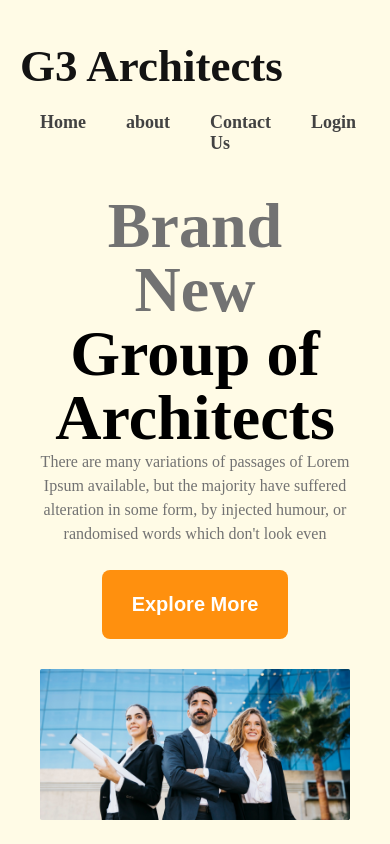
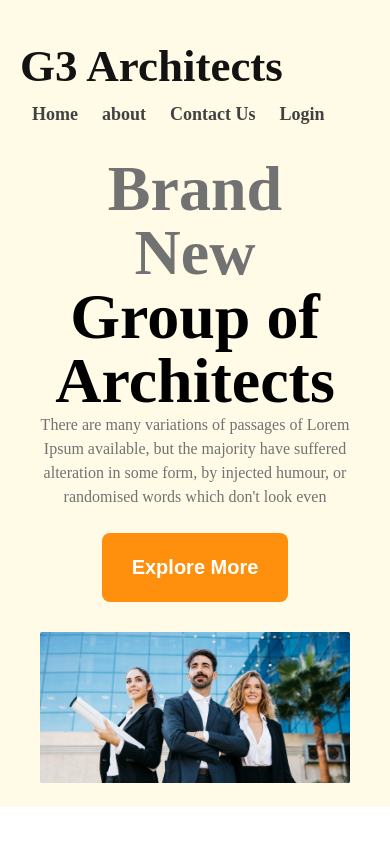
Before and after one commit to AMINBD2022/g3-architect, a plain HTML site: page index.html in a window 390 px wide. Shown: the top 844 px of the page. Drawn offline with Linux system fonts and the light colour scheme.

Commit message:
added nav responsive

```diff
--- a/css/style.css
+++ b/css/style.css
@@ -265,6 +265,9 @@ footer p{
     header{
         padding: 20px;
     }
+    .nav-bar li{
+        padding: 12px;
+    }
 
     nav , .our-feature{
         flex-direction: column;
```
